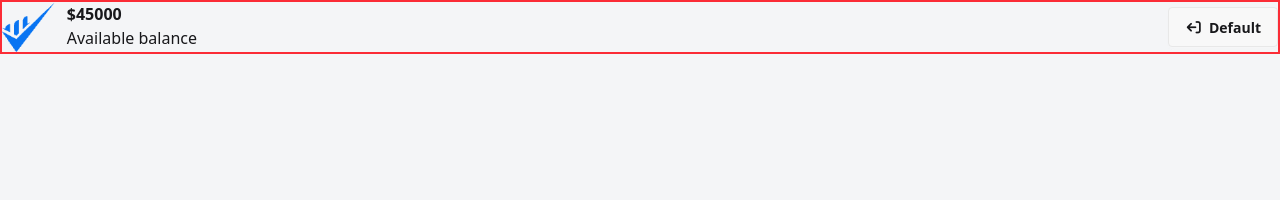
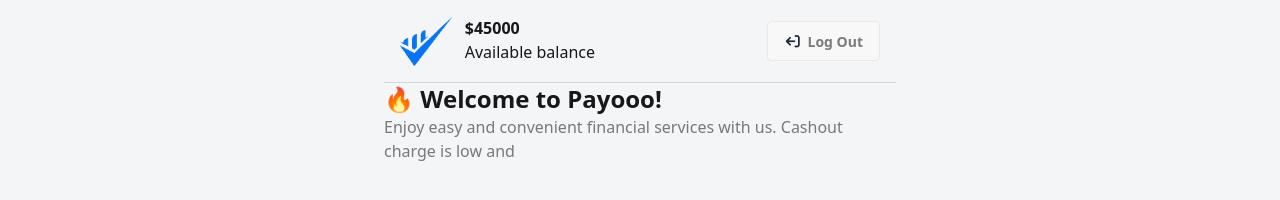
Before and after one commit to UB560ND660/payoo-web-app, a plain HTML site: page home.html in a window 1280 px wide. Drawn offline with nearby package versions, Linux system fonts and the light colour scheme.

Commit message:
commit dilam

```diff
--- a/home.html
+++ b/home.html
@@ -17,7 +17,7 @@
 
 <body class="bg-[#f4f5f7] h-[100vh]">
 
-    <div class="border-2 border-red-500 min-h-[50px] flex justify-between items-center">
+    <div class="border-b-1 border-gray-300 p-4 min-h-[50px] flex justify-between items-center max-w-lg mx-auto">
         <div class="flex">
             <img src="./assets/Group.png" alt="" class="h-[50px] ">
             <div class="ml-3">
@@ -26,10 +26,18 @@
             </div>
         </div>
         <div>
-            <button class="btn"><i class="fa-solid fa-arrow-right-from-bracket rotate-180"></i>Default</button>
+            <button class="btn text-[#08080886]"><i
+                    class="fa-solid fa-arrow-right-from-bracket rotate-180 text-gray-800"></i>Log
+                Out</button>
         </div>
     </div>
 
+
+
+    <div class="max-w-lg mx-auto">
+        <h1 class="text-2xl font-bold">🔥 Welcome to Payooo!</h1>
+        <p class="text-[#08080886]">Enjoy easy and convenient financial services with us. Cashout charge is low and </p>
+    </div>
 </body>
 
 </html>
```
